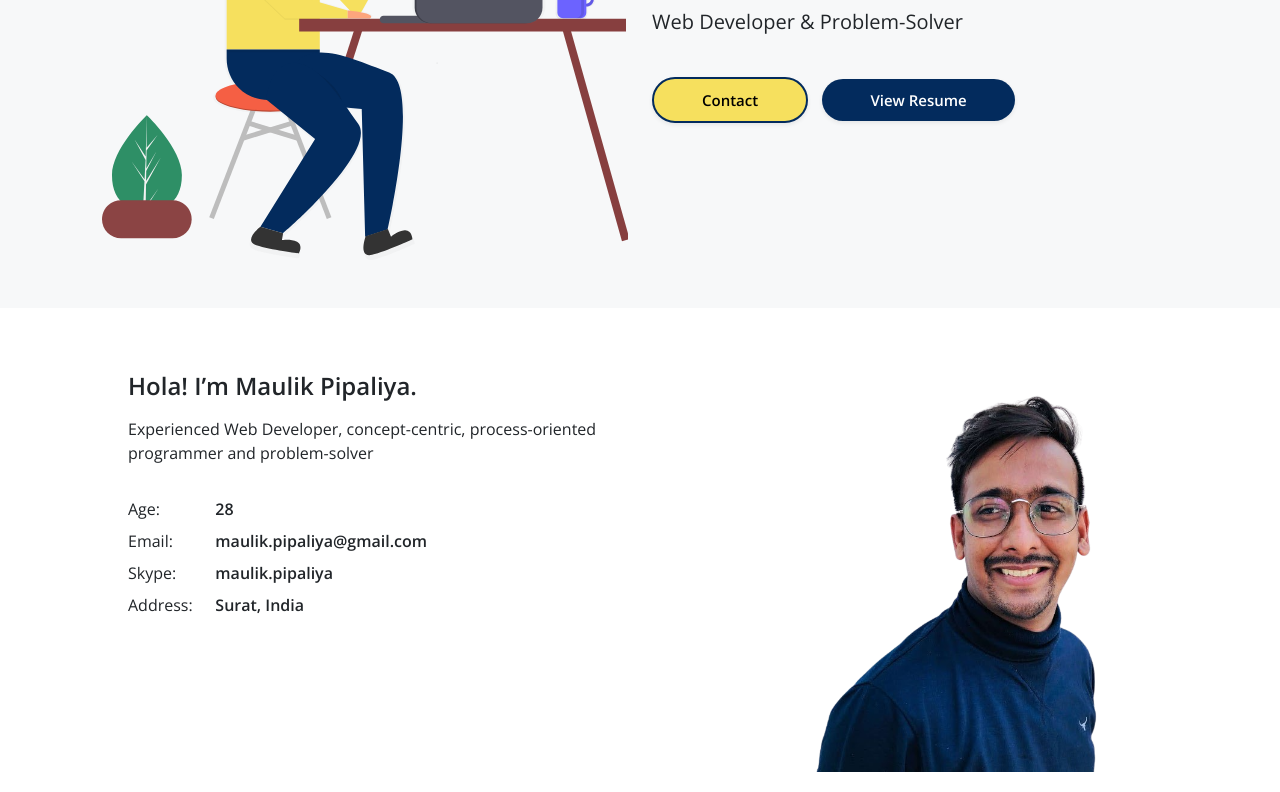
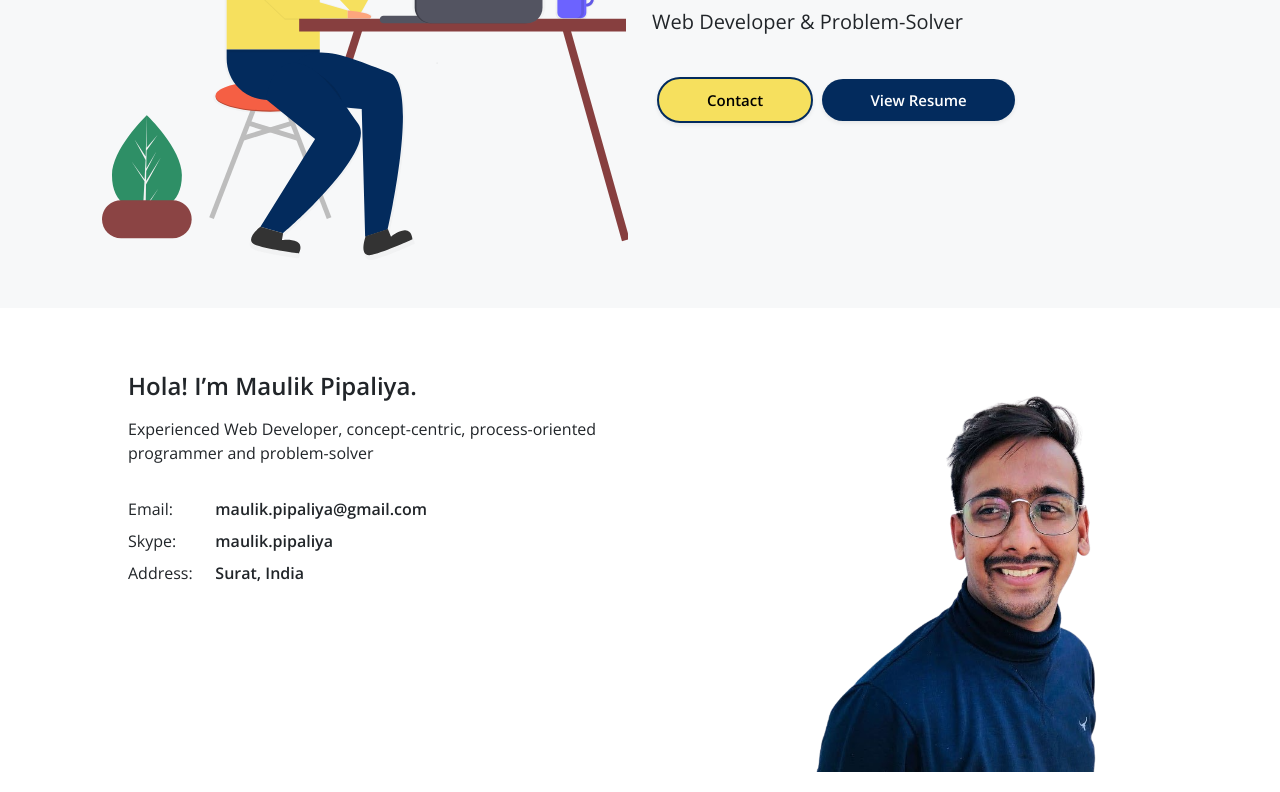
Before and after one commit to maulikpipaliya/maulikpipaliya.github.io, a plain HTML site: page index.html in a window 1280 px wide. Shown: the part 305-1097 px from the top of the page. Drawn offline with nearby package versions, Linux system fonts and the light colour scheme.

Commit message:
Portfolio update 2

```diff
--- a/index.html
+++ b/index.html
@@ -75,8 +75,8 @@
           <h1 class="intro-title marker" data-aos="fade-left" data-aos-delay="50">I’m Maulik Pipaliya</h1>
           <p class="lead fw-normal mt-3" data-aos="fade-up" data-aos-delay="100">Web Developer & Problem-Solver</p>
           <div class="mt-3" data-aos="fade-up" data-aos-delay="200">
-            <a class="btn btn-primary shadow-sm mt-1" href="#contact" style="border:2px solid #032B5D;">Contact</a>
-            <a class="btn btn-primary shadow-sm mt-1" style="margin-left: 10px; background-color: #032B5D; color: white; border: 0px;" href="images/Resume_MaulikPipaliya.pdf" target="_blank">View Resume</a>
+            <a class="btn btn-primary shadow-sm mt-1" href="#contact" style="border:2px solid #032B5D; margin-left: 5px;">Contact</a>
+            <a class="btn btn-primary shadow-sm mt-1" style="margin-left: 5px; background-color: #032B5D; color: white; border: 0px;" href="images/Resume_MaulikPipaliya.pdf" target="_blank">View Resume</a>
           </div>
           <!-- <a class="btn btn-primary shadow-sm mt-1" href="images/Resume_MaulikPipaliya.pdf" target="_blank">View Resume</a> -->
         </div>
@@ -91,12 +91,7 @@
         <h2 class="h4 my-2">Hola! I’m Maulik Pipaliya.</h2>
         <p>Experienced Web Developer, concept-centric, process-oriented programmer and problem-solver        </p>
         <div class="row mt-3">
-          <div class="col-sm-2">
-            <div class="pb-1">Age:</div>
-          </div>
-          <div class="col-sm-10">
-            <div class="pb-1 fw-bolder">28</div>
-          </div>
+
           <div class="col-sm-2">
             <div class="pb-1">Email:</div>
           </div>
```
